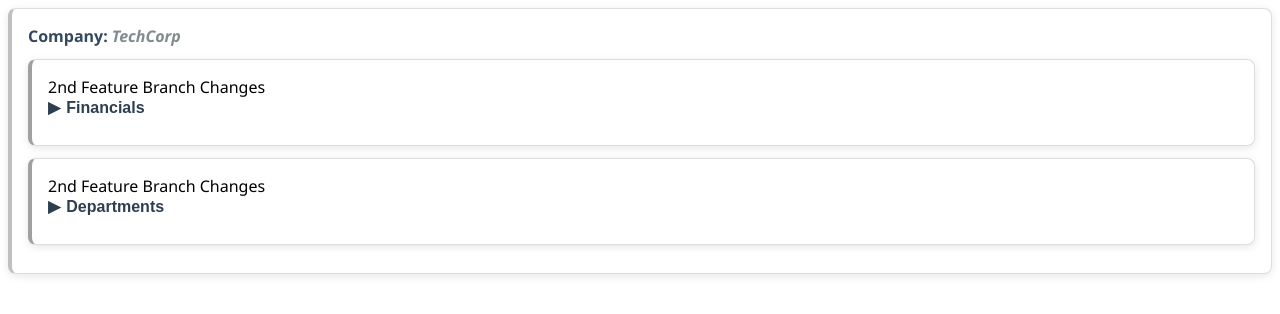
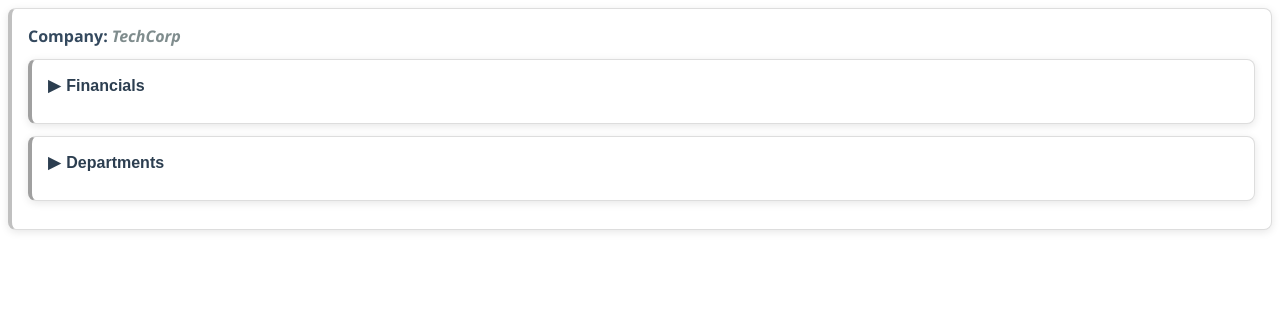
Before and after one commit to anuragsoni99/json-report, a React (Create React App) app: page / in a window 1280 px wide. Shown: the top 314 px of the page. Built offline with nearby package versions, Linux system fonts and the light colour scheme.

Commit message:
remove unnecessary text from accordian

```diff
--- a/src/components/Accordian/Accordian.tsx
+++ b/src/components/Accordian/Accordian.tsx
@@ -10,7 +10,6 @@
   const [open, setOpen] = useState(false);
   return (
     <div style={{ marginBottom: 12 }}>
-      2nd Feature Branch Changes
       <button
         onClick={() => setOpen((prev) => !prev)}
         style={{
```
Also changed, not shown: .changeset/dirty-sails-rush.md (added).
